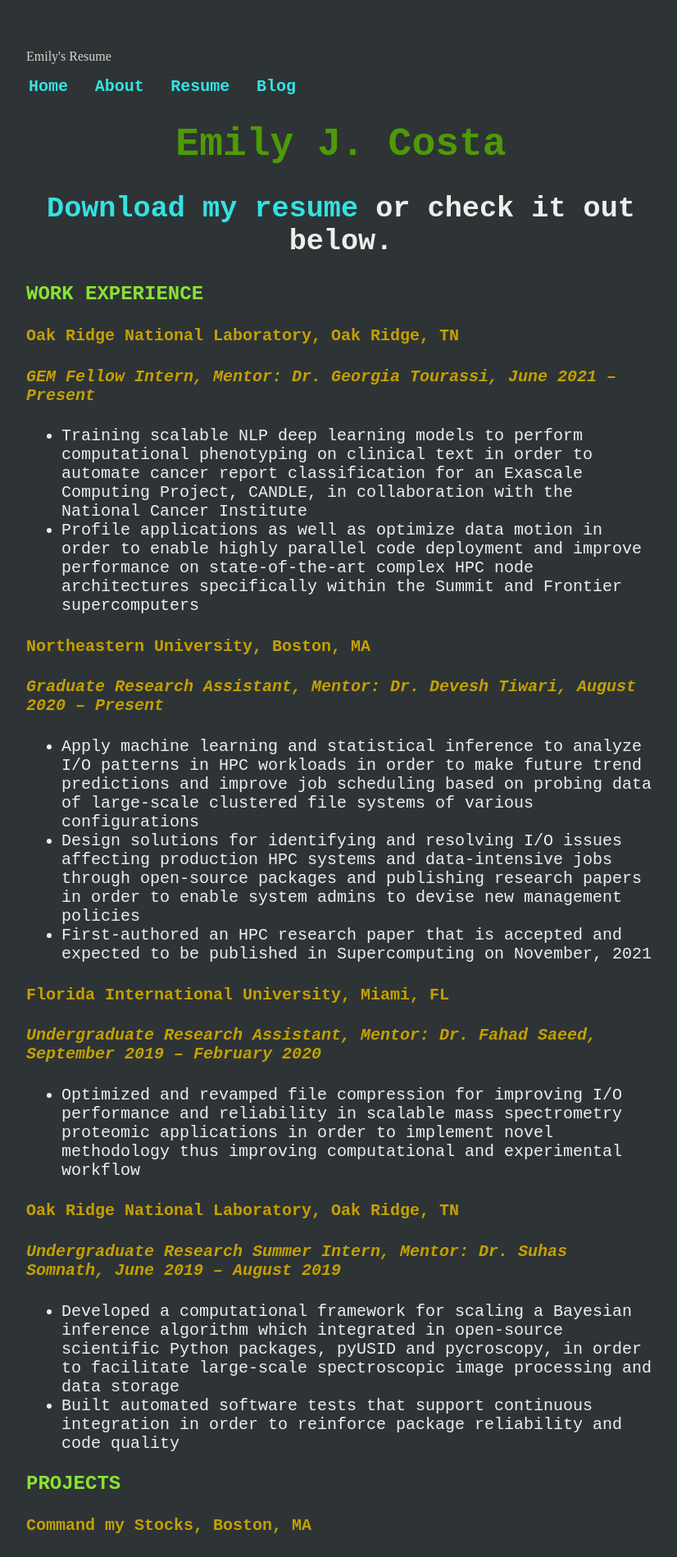
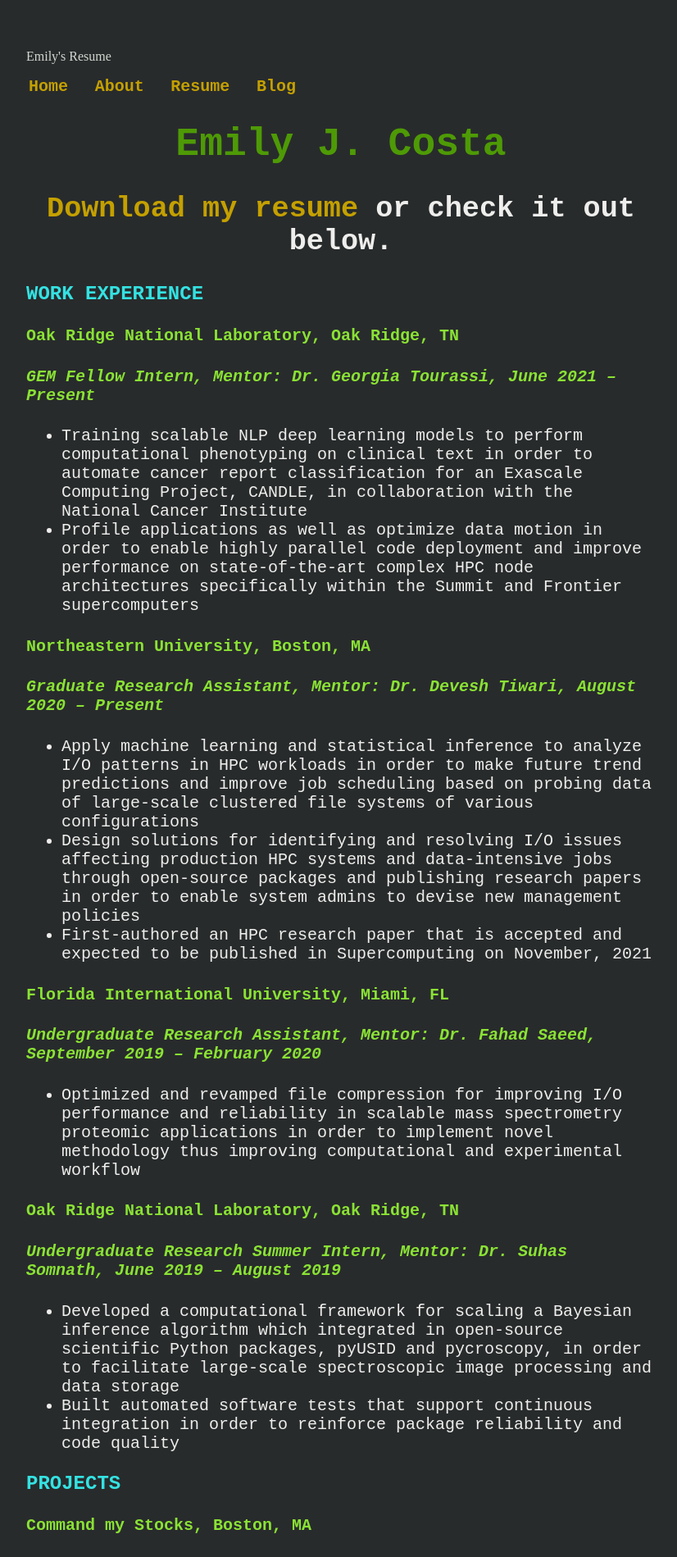
Before and after one commit to emilyjcosta5/emilyjcosta5.github.io, a Jekyll site: the page built from resume/index.md, in a window 1280 px wide. Shown: the top 1899 px of the page at 82% size, without its empty margins (224-1050 px from the left). Built offline with Jekyll 4.4.1, drawn with Linux system fonts in a browser that asks for light colours.

```diff
--- a/css/main.css
+++ b/css/main.css
@@ -1,7 +1,7 @@
 body {
     margin: 60px auto;
     width: 60%;
-    background-color: #2E3436;
+    background-color: #282B2C;
     color: #D3D7CF;
 }
 nav ul, footer ul {
@@ -16,7 +16,7 @@
 }
 a {
     text-decoration: none;
-    color: #34E2E2;
+    color: #C4A000;
 }
 a:hover {
     text-decoration: underline;
@@ -37,13 +37,13 @@
 h3 {
     font-size: 1.5em;
     font-family:"Courier New", Courier, monospace;
-    color: #8AE234;
+    color: #34E2E2;
     text-align: left;
 }
 h4 {
     font-size: 1.25em;
     font-family:"Courier New", Courier, monospace;
-    color: #C4A000;
+    color: #8AE234;
     text-align: left;
 }
 h5 {
```
